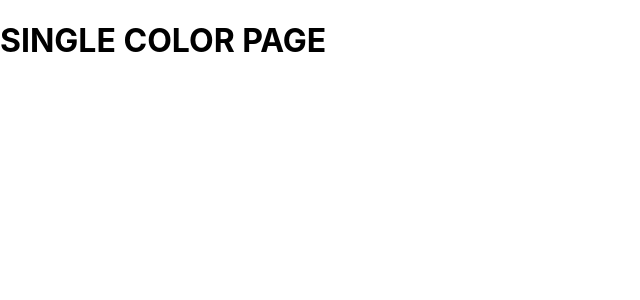
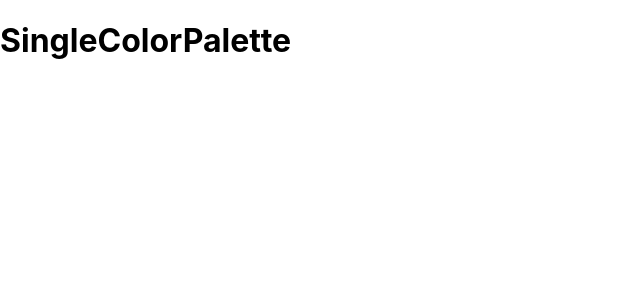
Before and after one commit to Rowee13/hue-box-app, a React (Create React App) app: page /palette/1/1 in a window 1280 px wide. Shown: the top 300 px of the page, without its empty margins (0-640 px from the left). Built offline with nearby package versions, Linux system fonts and the light colour scheme.

Commit message:
Added SingleColorPalette and Link router

```diff
--- a/src/App.js
+++ b/src/App.js
@@ -2,6 +2,7 @@ import { Routes, Route } from "react-router-dom";
 
 import PaletteList from "./components/PaletteList";
 import Palette from "./components/Palette";
+import SingleColorPalette from "./components/SingleColorPalette";
 import SeedPalettes from "./SeedPalettes";
 
 // ________________________________________________________________
@@ -13,7 +14,7 @@ const App = () => {
       <Route path="/palette/:paletteId" element={<Palette />} />
       <Route
         path="/palette/:paletteId/:colorId"
-        element={<h1>SINGLE COLOR PAGE</h1>}
+        element={<SingleColorPalette />}
       />
     </Routes>
   );
--- a/src/components/ColorBox.js
+++ b/src/components/ColorBox.js
@@ -6,7 +6,7 @@ import "./ColorBox.css";
 
 // ________________________________________________________________
 
-const ColorBox = (palettes) => {
+const ColorBox = (palettes, paletteId, colorId) => {
   const [copyColor, setCopyColor] = useState(false);
 
   const handleCopyColor = () => {
@@ -33,7 +33,10 @@ const ColorBox = (palettes) => {
           </div>
           <button className="copy-button">Copy</button>
         </div>
-        <Link to="/" onClick={(e) => e.stopPropagation()}>
+        <Link
+          to={`/palette/${paletteId}/${colorId}`}
+          onClick={(e) => e.stopPropagation()}
+        >
           <span className="see-more">More</span>
         </Link>
       </div>
--- a/src/components/Palette.js
+++ b/src/components/Palette.js
@@ -30,6 +30,8 @@ const Palette = () => {
         background={color[colorFormat]}
         name={color.name}
         key={color.id}
+        colorId={color.id}
+        paletteId={paletteId}
       />
     );
   });
--- /dev/null
+++ b/src/components/SingleColorPalette.js
@@ -0,0 +1,11 @@
+// ________________________________________________________________
+
+const SingleColorPalette = () => {
+  return (
+    <div>
+      <h1>SingleColorPalette</h1>
+    </div>
+  );
+};
+
+export default SingleColorPalette;
```
